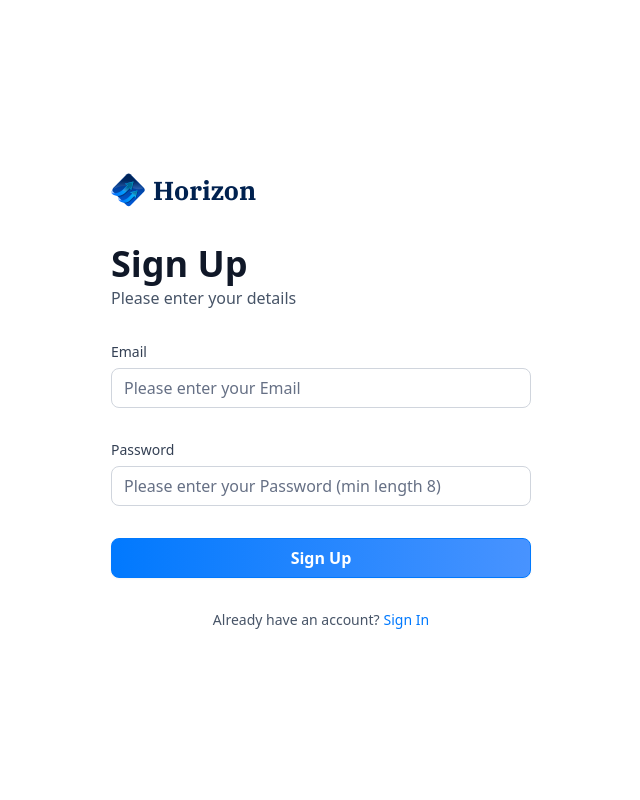
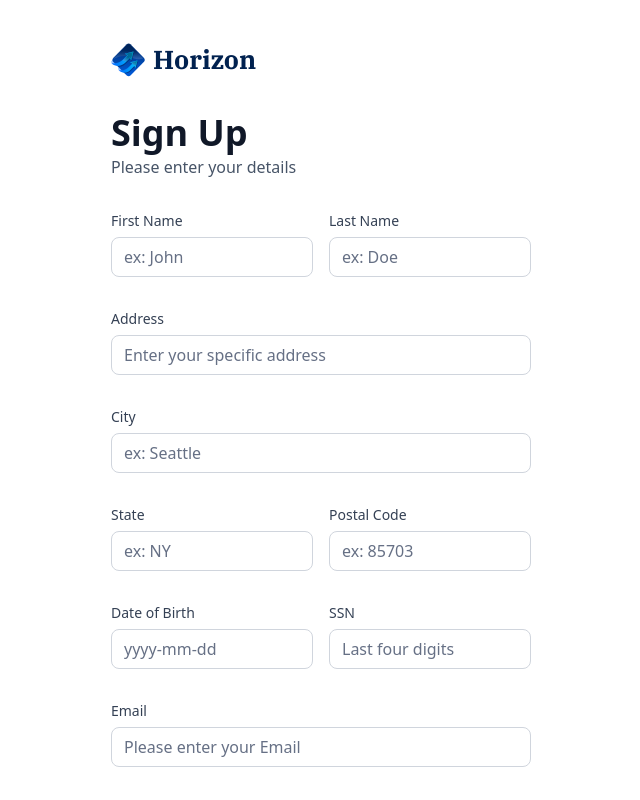
Before and after one commit to dstarkwa1/js-mastery-banking-app, a Next.js app: page /sign-up in a window 1280 px wide. Shown: the top 800 px of the page, without its empty margins (319-959 px from the left). Built offline with nearby package versions, Linux system fonts and the light colour scheme.

Commit message:
Front end form completion for sign in

```diff
--- a/components/ui/AuthForm.tsx
+++ b/components/ui/AuthForm.tsx
@@ -27,9 +27,11 @@ const AuthForm = ({type}:{type:string}) => {
     const [user, setUser] = useState(null)
     const [isLoading, setIsLoading] = useState(false);
 
+    const formSchema = authFormSchema(type)
+
     // 1. Define your form.
-    const form = useForm<z.infer<typeof authFormSchema>>({
-        resolver: zodResolver(authFormSchema),
+    const form = useForm<z.infer<typeof formSchema>>({
+        resolver: zodResolver(formSchema),
         defaultValues: {
             email: "",
             password: ""
@@ -37,7 +39,7 @@ const AuthForm = ({type}:{type:string}) => {
     })
 
     // 2. Define a submit handler.
-    function onSubmit(values: z.infer<typeof authFormSchema>) {
+    function onSubmit(values: z.infer<typeof formSchema>) {
         // Do something with the form values.
         // ✅ This will be type-safe and validated.
         setIsLoading(true)
@@ -86,6 +88,73 @@ const AuthForm = ({type}:{type:string}) => {
         <>
             <Form {...form}>
                 <form onSubmit={form.handleSubmit(onSubmit)} className="space-y-8">
+
+                    {type === 'sign-up' && (
+                        <>
+                            <div className='flex gap-4'>
+                                <CustFormField
+                                control = {form.control}
+                                name = 'firstName'
+                                label = 'First Name'
+                                placeholder = 'ex: John'
+                                />
+
+                                <CustFormField
+                                control = {form.control}
+                                name = 'lastName'
+                                label = 'Last Name'
+                                placeholder = 'ex: Doe'
+                                />
+                            </div>
+                            <CustFormField
+                            control = {form.control}
+                            name = 'address1'
+                            label = 'Address'
+                            placeholder = 'Enter your specific address'
+                            />
+                            <CustFormField
+                            control = {form.control}
+                            name = 'city'
+                            label = 'City'
+                            placeholder = 'ex: Seattle'
+                            />
+                            <div className='flex gap-4'>
+                                <CustFormField
+                                control = {form.control}
+                                name = 'state'
+                                label = 'State'
+                                placeholder = 'ex: NY'
+                                />
+
+                                <CustFormField
+                                control = {form.control}
+                                name = 'postalCode'
+                                label = 'Postal Code'
+                                placeholder = 'ex: 85703'
+                                />
+                            </div>
+
+                            <div className='flex gap-4'>
+                                <CustFormField
+                                control = {form.control}
+                                name = 'dateOfBirth'
+                                label = 'Date of Birth'
+                                placeholder = 'yyyy-mm-dd'
+                                />
+
+                                <CustFormField
+                                control = {form.control}
+                                name = 'socialSecurity'
+                                label = 'SSN'
+                                placeholder = 'Last four digits'
+                                />
+                            </div>
+                        </>
+
+
+                    )}
+
+
                     <CustFormField
                         control = {form.control}
                         name = 'email'
--- a/components/ui/CustFormField.tsx
+++ b/components/ui/CustFormField.tsx
@@ -18,9 +18,11 @@ import { Input } from "@/components/ui/input"
 import { Control, FieldPath } from 'react-hook-form'
 import { authFormSchema } from '@/lib/utils'
 
+const formSchema = authFormSchema('sign-up')
+
 interface CustomInput {
-  control: Control<z.infer<typeof authFormSchema>>,
-  name: FieldPath<z.infer<typeof authFormSchema>>,
+  control: Control<z.infer<typeof formSchema>>,
+  name: FieldPath<z.infer<typeof formSchema>>,
   label: string,
   placeholder: string
 }
--- a/lib/utils.ts
+++ b/lib/utils.ts
@@ -195,7 +195,17 @@ export const getTransactionStatus = (date: Date) => {
   return date > twoDaysAgo ? "Processing" : "Success";
 };
 
-export const authFormSchema = z.object({
-  email: z.string().email(),
-  password: z.string().min(8,'Password must contain at least 8 characters')
-})
+export const authFormSchema = (type: string) => z.object({
+    //both
+    email: z.string().email(),
+    password: z.string().min(8,'Password must contain at least 8 characters'),
+    //signup
+    firstName: type === 'sign-in' ? z.string().optional(): z.string().min(1),
+    lastName: type === 'sign-in' ? z.string().optional(): z.string().min(1),
+    address1: type === 'sign-in' ? z.string().optional(): z.string().max(50),
+    city: type === 'sign-in' ? z.string().optional(): z.string().max(50),
+    state: type === 'sign-in' ? z.string().optional(): z.string().max(2).min(2),
+    postalCode: type === 'sign-in' ? z.string().optional(): z.string().min(5),
+    dateOfBirth: type === 'sign-in' ? z.string().optional(): z.string().min(8),
+    socialSecurity: type === 'sign-in' ? z.string().optional(): z.string().min(3)
+  })
```
